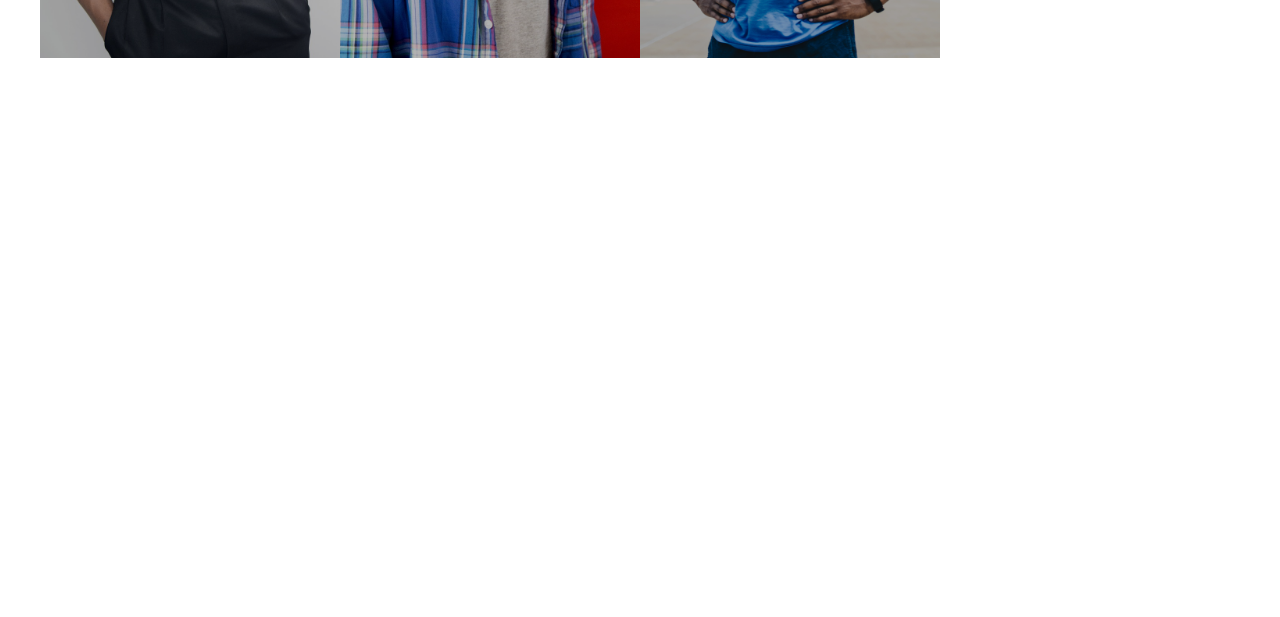
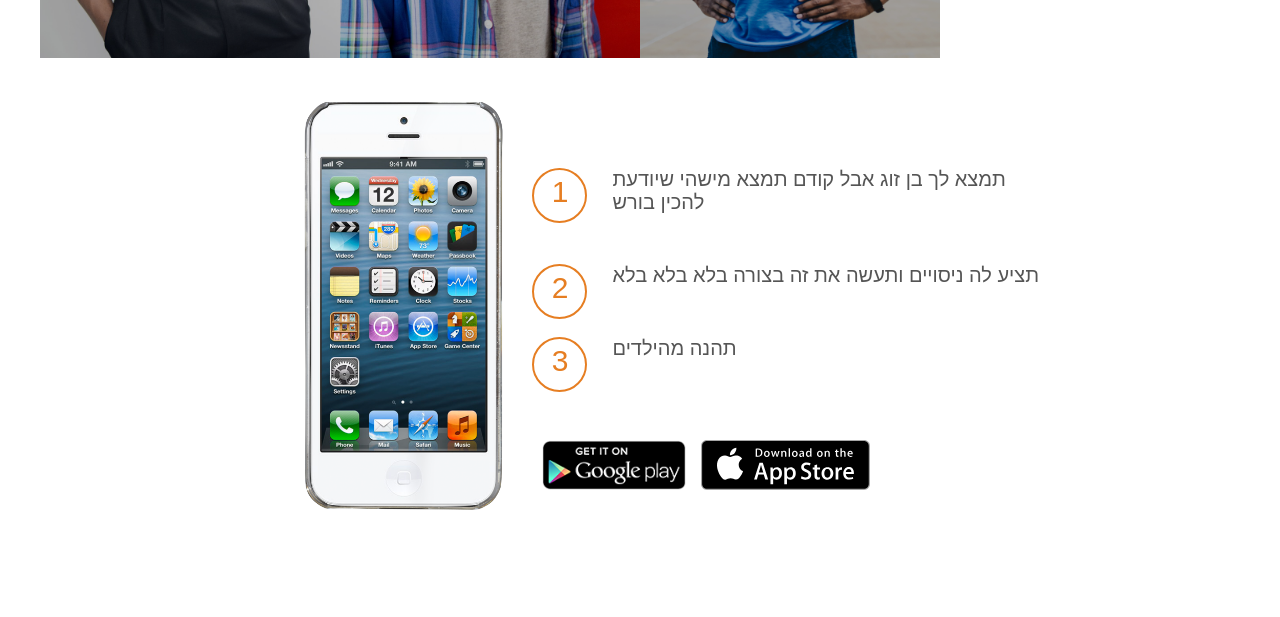
Before and after one commit to VasiliAnoshin/DatingWebPageHTML5-CSS3-, a plain HTML site: page index.html in a window 1280 px wide. Shown: the part 2114-2731 px from the top of the page. Before the commit the page ends 2172 px from the top, so only its background shows below. Drawn offline with nearby package versions, Linux system fonts and the light colour scheme; a web font is replaced by a local one.

Commit message:
Section added

```diff
--- a/index.html
+++ b/index.html
@@ -112,6 +112,33 @@
                 </li>
               </ul>
         </section>
+        <section class ="section-steps">
+            <div class ="row">
+                <h2> How it works &mdash; Simple as 1, 2, 3  </h2>
+            </div>
+             <div class ="row">
+                    <div class ="col span-1of-2  steps-box">
+                         <img src="resources/css/img/iphone.png" alt="Meeteing" class ="app-screen">
+                    </div>
+                    <div class ="col span-1of-2  steps-box">
+                        <div class ="works-step">
+                            <div>1</div>
+                                    <p>  תמצא לך בן זוג אבל קודם תמצא מישהי שיודעת להכין בורש </p>
+                            </div>
+                            <div class ="works-step">
+                                    <div>2</div>
+                                    <p> תציע לה ניסויים ותעשה את זה בצורה בלא בלא בלא </p>
+                            </div>
+                            <div class ="works-step">
+                                <div>3</div>
+                                    <p> תהנה מהילדים </p>
+                            </div>
+                                <a href="#" class ="btn-app"><img src="resources/css/img/download-app-android.png" alt="Meeteing" class ="app-screen1"></a>
+                               <a href="#" class ="btn-app"><img src="resources/css/img/download-app.svg" alt="Meeteing" class ="app-screen1"></a>
+
+                        </div>
+                </div>
+        </section>
     </body>
 
 
--- a/resources/css/style.css
+++ b/resources/css/style.css
@@ -222,3 +222,52 @@ h3{
     transform:scale(1.03);
     opacity: 1;
 }
+/*------------------------------- */
+/* How it workds                  */
+/*------------------------------- */
+
+.steps-box {
+    margin-top: 30px;
+    width:40%;
+}
+.steps-box: first-child{
+    text-align: right;
+    padding: 3%;
+}
+.steps-box: last-child{
+    padding-left: 3%;
+    margin-top: 70px;
+}
+
+.app-screen{
+    width: 100%;
+    margin-left: 150px;
+}
+.works-step:first-of-type {
+    margin-top: 80px;
+}
+.works-step{
+    margin-bottom: 50px;
+}
+.works-step:last-of-type {
+    margin-bottom: 80px;
+}
+.works-step div{
+    color:#e67e22;
+    border: 2px solid #e67e22;
+    display:inline-block;
+    border-radius: 55%;
+    height: 55px;
+    width:55px;
+    text-align:center;
+    padding: 5px;
+    font-size: 150%;
+    float: left;
+    margin-right: 25px;
+}
+
+.btn-app img{
+    height: 50px;
+    width: auto;
+    margin-left: 10px;
+}
```
Also changed, not shown: resources/css/img/download-app-android.png (added), resources/css/img/download-app.svg (added), resources/css/img/iphone.png (added).
